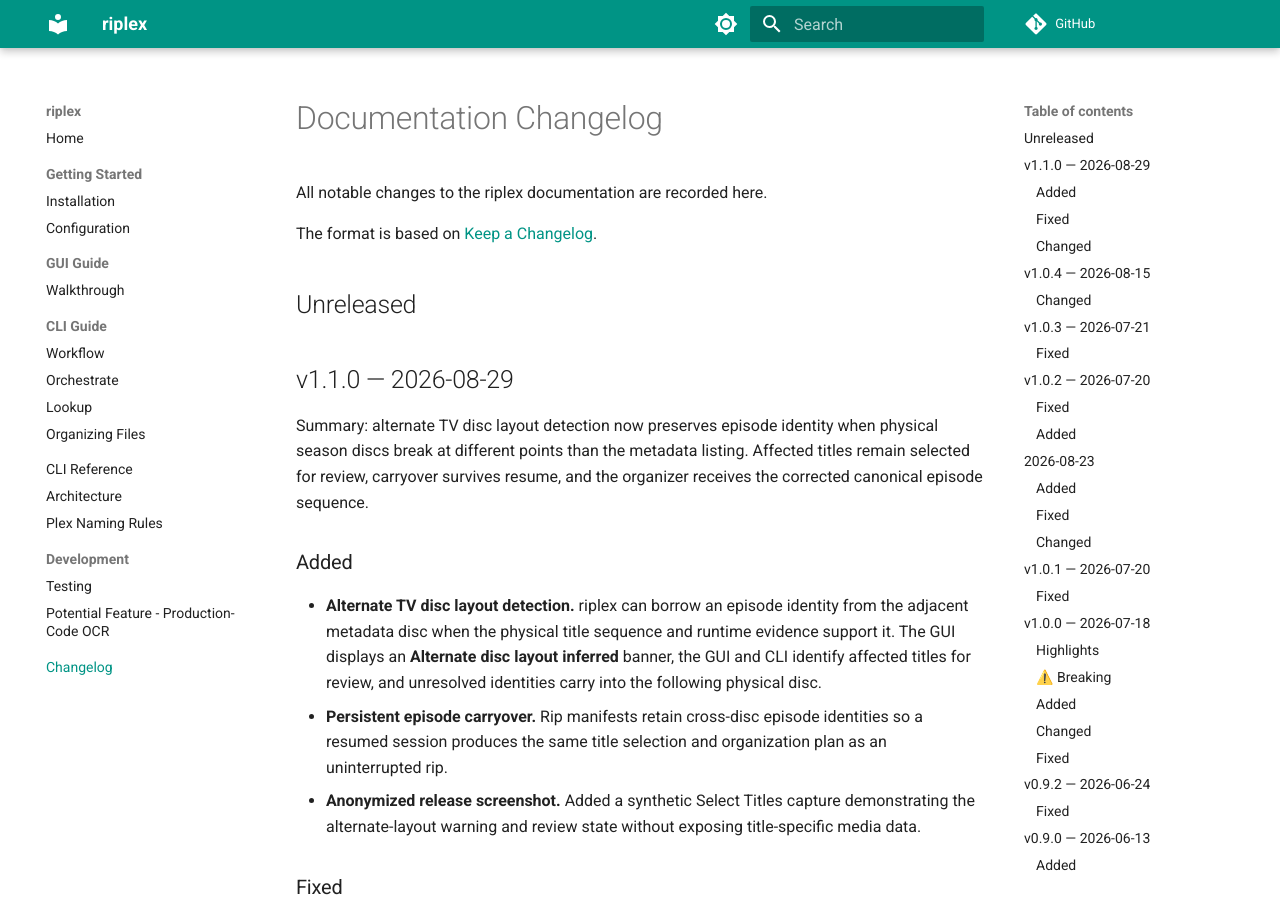
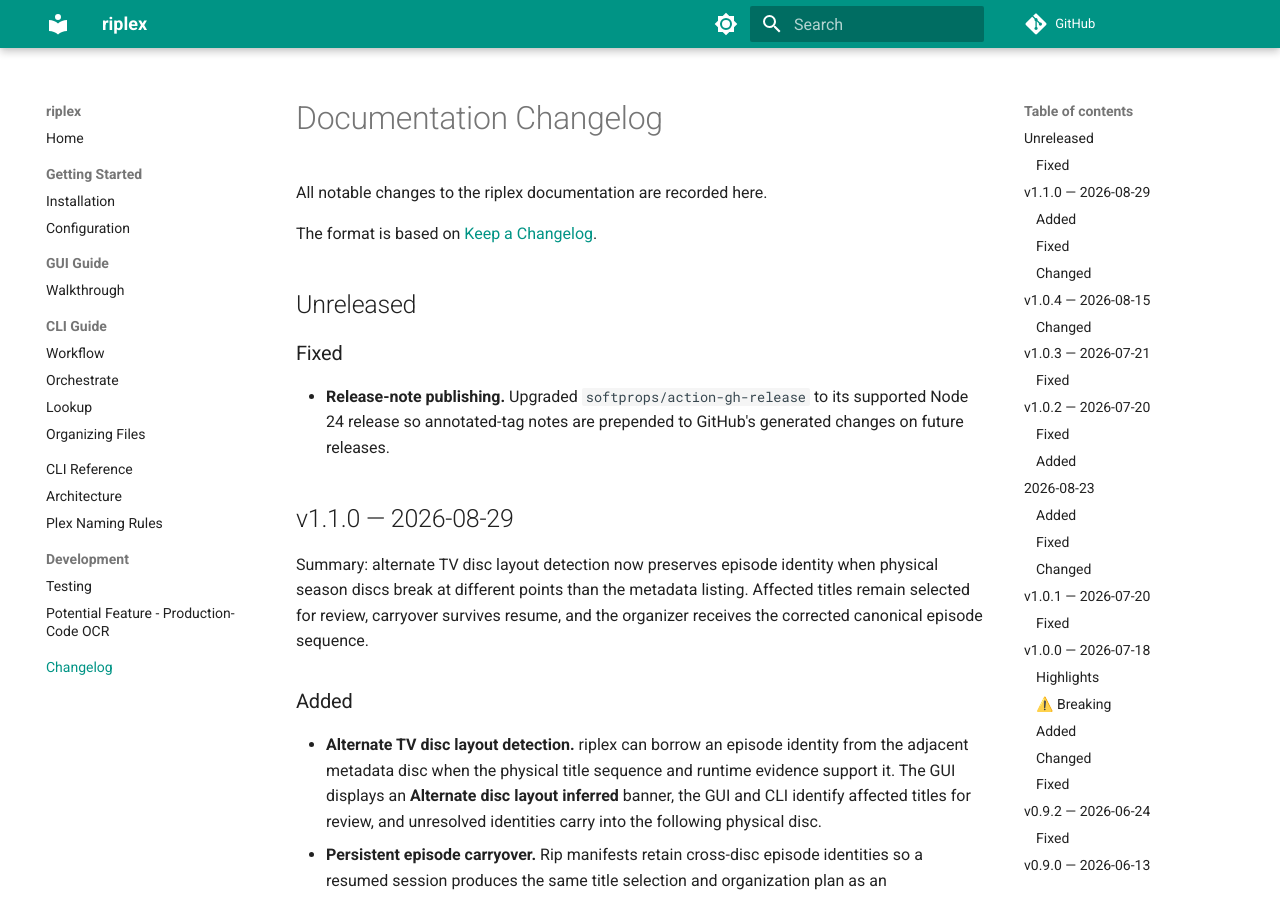
Before and after one commit to AnyCredit5518/riplex, an MkDocs documentation site: the page built from docs/changelog.md, in a window 1280 px wide and 900 px high. Built offline with MkDocs 1.6.1 and Material for MkDocs 9.7.7, drawn with Linux system fonts in a browser that asks for light colours; comment, search, counter and statistics services are not loaded.

Commit message:
Fix release note publishing
Use the supported Node 24 release action so annotated tag notes are prepended to generated GitHub release notes.

```diff
--- a/docs/changelog.md
+++ b/docs/changelog.md
@@ -5,6 +5,12 @@
 The format is based on [Keep a Changelog](https://keepachangelog.com/).
 
 ## Unreleased
+
+### Fixed
+
+- **Release-note publishing.** Upgraded `softprops/action-gh-release` to its
+  supported Node 24 release so annotated-tag notes are prepended to GitHub's
+  generated changes on future releases.
 
 ## v1.1.0 — 2026-08-29
 
```
Also changed, not shown: 1 other file.
